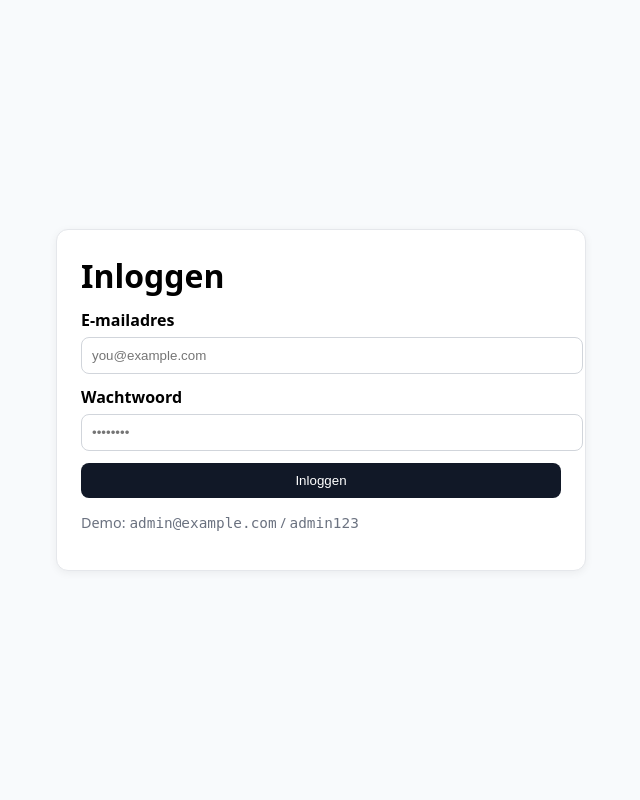
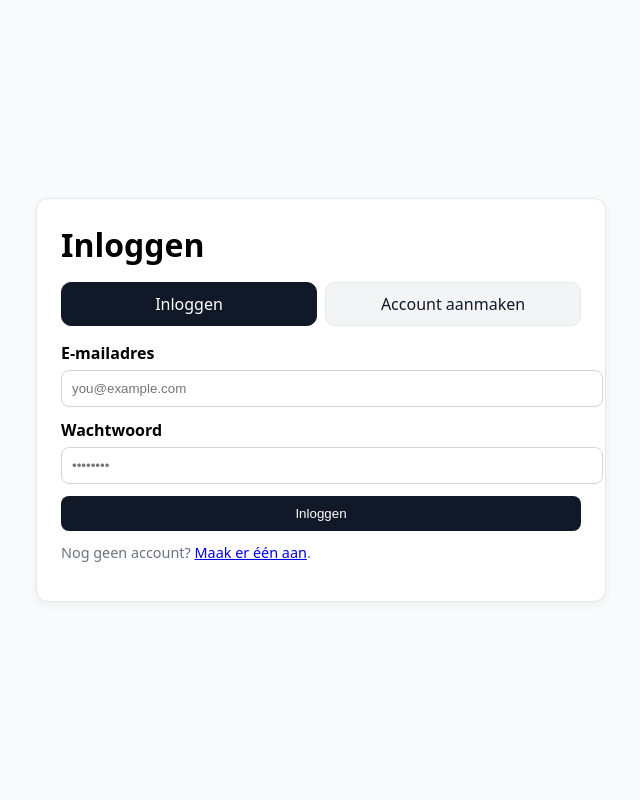
Before and after one commit to KimideJeer/hours-app, a PHP site: page /login.php in a window 1280 px wide. Shown: the whole page, without its empty margins (319-959 px from the left). Run offline with PHP 8.4, Linux system fonts and the light colour scheme.

Commit message:
Registreren

```diff
--- a/public/login.php
+++ b/public/login.php
@@ -3,61 +3,49 @@ declare(strict_types=1);
 session_start();
 
 /**
- * Simpele loginpagina:
- * - Form POST naar zichzelf
- * - CSRF-token bescherming
- * - Zoekt user op email en vergelijkt wachtwoord met password_verify()
- * - Slaat beperkte userinfo op in sessie en redirect naar index
+ * Login + Registratie in één pagina
  */
 
-// CSRF-token genereren (voorkomt CSRF op login POST)
 if (empty($_SESSION['csrf'])) {
     $_SESSION['csrf'] = bin2hex(random_bytes(32));
 }
 $csrf = $_SESSION['csrf'];
 
-require __DIR__ . '/../config.php';  // DB-config (host, dbname, user, pass)
-require __DIR__ . '/../src/auth.php'; // auth helpers
+require __DIR__ . '/../config.php';
+require __DIR__ . '/../src/auth.php';
 
-// DB-verbinding opzetten (PDO)
+// DB connectie
 $cfg = require __DIR__ . '/../config.php';
 $dsn = sprintf('mysql:host=%s;port=%s;dbname=%s;charset=utf8mb4', $cfg['host'], $cfg['port'], $cfg['dbname']);
-
 try {
     $pdo = new PDO($dsn, $cfg['user'], $cfg['pass'], [
-        PDO::ATTR_ERRMODE            => PDO::ERRMODE_EXCEPTION, // Exceptions bij DB-fouten
-        PDO::ATTR_DEFAULT_FETCH_MODE => PDO::FETCH_ASSOC,       // Associatieve arrays
+        PDO::ATTR_ERRMODE            => PDO::ERRMODE_EXCEPTION,
+        PDO::ATTR_DEFAULT_FETCH_MODE => PDO::FETCH_ASSOC
     ]);
 } catch (PDOException $e) {
-    // In productie toon je hier geen raw error; nu voor demo oké
     http_response_code(500);
     echo "<h1>DB error</h1><pre>" . htmlspecialchars($e->getMessage(), ENT_QUOTES, 'UTF-8') . "</pre>";
     exit;
 }
 
+$view   = $_GET['view'] ?? 'login';   // 'login' of 'register'
 $errors = [];
+$flash  = null;                        // optioneel infobericht (boven form)
 
-if ($_SERVER['REQUEST_METHOD'] === 'POST') {
-    // 1) CSRF-check
+// ============ LOGIN HANDLER ============
+if ($_SERVER['REQUEST_METHOD'] === 'POST' && ($_POST['mode'] ?? '') === 'login') {
     if (!hash_equals($_SESSION['csrf'], $_POST['csrf'] ?? '')) {
         $errors['csrf'] = 'Ongeldige sessie, probeer opnieuw.';
     } else {
-        // 2) Invoer ophalen
-        $email    = trim($_POST['email'] ?? '');
+        $email = mb_strtolower(trim($_POST['email'] ?? ''));
         $password = $_POST['password'] ?? '';
-
-        // 3) Basis validatie
         if ($email === '' || $password === '') {
             $errors['login'] = 'Vul e-mail en wachtwoord in.';
         } else {
-            // 4) User opzoeken en wachtwoord verifiëren
             $st = $pdo->prepare('SELECT id, email, password_hash, role FROM users WHERE email = ?');
             $st->execute([$email]);
             $user = $st->fetch();
-
-            // password_verify vergelijkt plaintext tegen de hash uit de database
             if ($user && password_verify($password, $user['password_hash'])) {
-                // 5) Inloggen en door naar de app
                 loginUser((int)$user['id'], $user['email'], $user['role']);
                 header('Location: index.php');
                 exit;
@@ -66,36 +54,97 @@ if ($_SERVER['REQUEST_METHOD'] === 'POST') {
             }
         }
     }
+    $view = 'login';
 }
 
-// Kleine helper voor HTML-escaping (XSS-preventie)
+// ============ REGISTRATIE HANDLER ============
+if ($_SERVER['REQUEST_METHOD'] === 'POST' && ($_POST['mode'] ?? '') === 'register') {
+    if (!hash_equals($_SESSION['csrf'], $_POST['csrf'] ?? '')) {
+        $errors['csrf'] = 'Ongeldige sessie, probeer opnieuw.';
+    } else {
+        $email = mb_strtolower(trim($_POST['email'] ?? ''));
+        $password = $_POST['password'] ?? '';
+        $confirm  = $_POST['confirm']  ?? '';
+
+        // Basisvalidatie
+        if ($email === '')                 { $errors['email'] = 'E-mail is verplicht.'; }
+        if (!filter_var($email, FILTER_VALIDATE_EMAIL)) { $errors['email'] = 'Ongeldig e-mailadres.'; }
+        if ($password === '')              { $errors['password'] = 'Wachtwoord is verplicht.'; }
+        if (strlen($password) < 8)         { $errors['password'] = 'Minimaal 8 tekens.'; }
+        if ($confirm !== $password)        { $errors['confirm'] = 'Wachtwoorden komen niet overeen.'; }
+
+        // Uniek email?
+        if (!$errors) {
+            $check = $pdo->prepare('SELECT id FROM users WHERE email = ?');
+            $check->execute([$email]);
+            if ($check->fetch()) {
+                $errors['email'] = 'E-mailadres bestaat al.';
+            }
+        }
+
+        // Aanmaken
+        if (!$errors) {
+            $hash = password_hash($password, PASSWORD_BCRYPT);
+            try {
+                $ins = $pdo->prepare('INSERT INTO users (email, password_hash, role) VALUES (?, ?, ?)');
+                $ins->execute([$email, $hash, 'employee']); // standaard rol
+            } catch (PDOException $e) {
+                // 23000 = duplicate key (fallback)
+                if ($e->getCode() === '23000') {
+                    $errors['email'] = 'E-mailadres bestaat al.';
+                } else {
+                    throw $e;
+                }
+            }
+
+            if (!$errors) {
+                // Automatisch inloggen
+                $uid = (int)$pdo->lastInsertId();
+                loginUser($uid, $email, 'employee');
+                header('Location: index.php');
+                exit;
+            }
+        }
+    }
+    $view = 'register';
+}
+
 function h($s){ return htmlspecialchars((string)$s, ENT_QUOTES, 'UTF-8'); }
 ?>
 <!doctype html>
 <html lang="nl">
 <head>
   <meta charset="utf-8">
-  <title>Inloggen</title>
+  <title>Inloggen / Registreren</title>
   <meta name="viewport" content="width=device-width, initial-scale=1">
   <style>
-    /* Simpele, nette styling zonder externe libs */
-    body{font-family:system-ui,Segoe UI,Arial,sans-serif;display:grid;place-items:center;height:100dvh;margin:0;background:#f8fafc}
-    .card{width:min(480px,90vw);background:#fff;border:1px solid #e5e7eb;border-radius:12px;padding:24px;box-shadow:0 2px 8px rgba(0,0,0,.06)}
-    h1{margin:0 0 12px}
+    body{font-family:system-ui,Segoe UI,Arial,sans-serif;display:grid;place-items:center;min-height:100dvh;margin:0;background:#f8fafc}
+    .card{width:min(520px,92vw);background:#fff;border:1px solid #e5e7eb;border-radius:12px;padding:24px;box-shadow:0 2px 8px rgba(0,0,0,.06)}
+    h1{margin:0 0 16px}
+    .tabs{display:flex;gap:8px;margin-bottom:16px}
+    .tab{flex:1;text-align:center;border:1px solid #e5e7eb;border-radius:10px;padding:10px;background:#f3f4f6;text-decoration:none;color:#111827}
+    .tab.active{background:#111827;color:#fff;border-color:#111827}
     label{font-weight:600}
     input{width:100%;padding:10px;border:1px solid #d1d5db;border-radius:8px;margin:6px 0 12px}
     .btn{background:#111827;color:#fff;border:0;border-radius:8px;padding:10px 14px;cursor:pointer;width:100%}
-    .error{color:#b91c1c;margin-top:4px}
+    .error{color:#b91c1c;margin:6px 0 8px}
     .muted{color:#6b7280;font-size:.9rem}
   </style>
 </head>
 <body>
-  <!-- Login formulier -->
-  <form class="card" method="post" action="login.php">
-    <h1>Inloggen</h1>
+  <div class="card">
+    <h1><?= $view === 'register' ? 'Account aanmaken' : 'Inloggen' ?></h1>
 
-    <!-- CSRF token -->
+    <div class="tabs">
+      <a class="tab <?= $view==='login' ? 'active':'' ?>" href="login.php?view=login">Inloggen</a>
+      <a class="tab <?= $view==='register' ? 'active':'' ?>" href="login.php?view=register">Account aanmaken</a>
+    </div>
+
+    <?php if ($view === 'login'): ?>
+    <!-- LOGIN FORM -->
+    <form method="post" action="login.php?view=login">
       <input type="hidden" name="csrf" value="<?=h($csrf)?>">
+      <input type="hidden" name="mode" value="login">
 
       <label>E-mailadres</label>
       <input type="email" name="email" placeholder="you@example.com" required>
@@ -104,18 +153,40 @@ function h($s){ return htmlspecialchars((string)$s, ENT_QUOTES, 'UTF-8'); }
       <input type="password" name="password" placeholder="••••••••" required>
 
       <button class="btn" type="submit">Inloggen</button>
-
-    <!-- Foutmelding tonen als er iets mis ging -->
       <?php if(!empty($errors)): ?>
-      <div class="error">
-        <?=h(implode(' ', $errors))?>
-      </div>
+        <div class="error"><?=h(implode(' ', $errors))?></div>
       <?php endif; ?>
 
-    <p class="muted">
-      Demo: <code>admin@example.com</code> / <code>admin123</code>
-
+      <p class="muted" style="margin-top:12px;">
+        Nog geen account? <a href="login.php?view=register">Maak er één aan</a>.
       </p>
     </form>
+
+    <?php else: ?>
+    <!-- REGISTER FORM -->
+    <form method="post" action="login.php?view=register">
+      <input type="hidden" name="csrf" value="<?=h($csrf)?>">
+      <input type="hidden" name="mode" value="register">
+
+      <label>E-mailadres</label>
+      <input type="email" name="email" placeholder="you@example.com" required>
+
+      <label>Wachtwoord (min. 8 tekens)</label>
+      <input type="password" name="password" minlength="8" required>
+
+      <label>Bevestig wachtwoord</label>
+      <input type="password" name="confirm" minlength="8" required>
+
+      <button class="btn" type="submit">Account aanmaken</button>
+      <?php if(!empty($errors)): ?>
+        <div class="error"><?=h(implode(' ', $errors))?></div>
+      <?php endif; ?>
+
+      <p class="muted" style="margin-top:12px;">
+        Al een account? <a href="login.php?view=login">Log dan in</a>.
+      </p>
+    </form>
+    <?php endif; ?>
+  </div>
 </body>
 </html>
```
Lines whose indentation alone changed are shown as unchanged.
